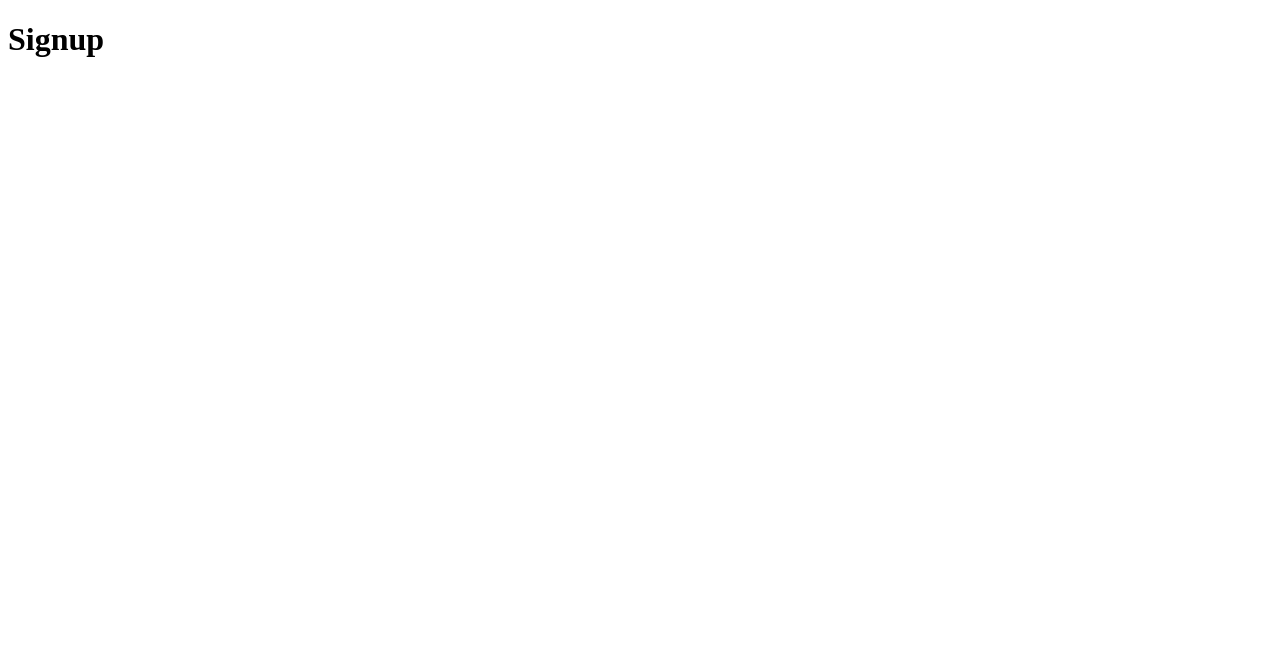
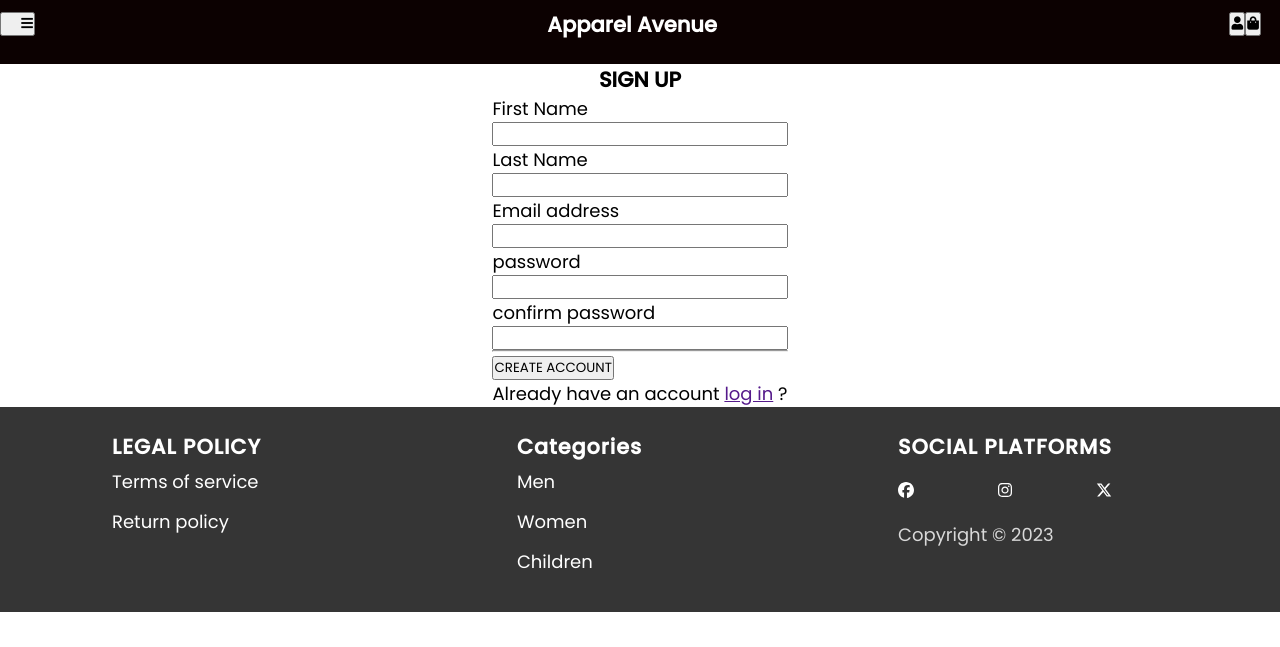
Before and after one commit to Javan-Odhiambo/IAP, a Django app: page /signup/ in a window 1280 px wide. Before the commit the part shown is almost empty. Shown: the top 647 px of the page. Run offline with Django 5.2, Linux system fonts and the light colour scheme.

Commit message:
fix user sign up

```diff
--- a/accounts/views.py
+++ b/accounts/views.py
@@ -25,19 +25,19 @@ def signup_user(request):
     """Signs up a user"""
     if request.method == "POST":
         first_name = request.POST.get(
-            "first_name"
+            "firstname"
         )  # change depending on the name attribute of the input field
         last_name = request.POST.get(
-            "last_name"
+            "lastname"
         )  # change depending on the name attribute of the input field
         email = request.POST.get(
             "email"
         )  # change depending on the name attribute of the input field
         password1 = request.POST.get(
-            "password1"
+            "password"
         )  # change depending on the name attribute of the input field
         password2 = request.POST.get(
-            "password2"
+            "confirmpassword"
         )  # change depending on the name attribute of the input field
         if password1 != password2:
             messages.error(request, "Passwords do not match")
--- a/templates/accounts/signup.html
+++ b/templates/accounts/signup.html
@@ -1,11 +1,47 @@
-<!DOCTYPE html>
-<html lang="en">
-<head>
-    <meta charset="UTF-8">
-    <meta name="viewport" content="width=device-width, initial-scale=1.0">
-    <title>Document</title>
-</head>
-<body>
-    <h1>Signup</h1>
-</body>
-</html>
+{% extends './../base.html' %}
+{% load static %}
+
+
+{% block title %}{% endblock %}
+
+{% block head %}
+<link rel="stylesheet" href="../static/css/signUP.css">
+{% endblock %}
+
+{% block main %}
+    <body>
+        <div class="sign-up">
+            <h3>SIGN UP</h3>
+            <form method="post" action="{% url "accounts:signup" %}">
+                {% csrf_token %}
+                <section class="input-fields">
+                    <label for="firstName">First Name</label>
+                <input type="text" name="firstname">
+                </section>
+                <section class="input-fields">
+                    <label for="lastName">Last Name</label>
+                    <input type="text" name="lastname">
+                </section>
+                <section class="input-fields">
+                    <label for="emailAddress">Email address</label>
+                    <input type="text" name="email">
+                </section>
+                <section class="input-fields">
+                    <label for="password">password</label>
+                    <input type="password" name="password">
+                </section>
+                <section class="input-fields">
+                    <label for="confirmPassword">confirm password</label>
+                    <input type="password" name="confirmpassword">
+                </section>
+                <hr>
+                <button class=".btn .btn-primary">CREATE ACCOUNT</button>
+                <P>Already have an account <a href="">log in</a> ?</P>
+        </form>
+        </div>
+    </body>
+{% endblock %}
+
+{% block javascript %}
+<script src=""></script>
+{% endblock %}
```
